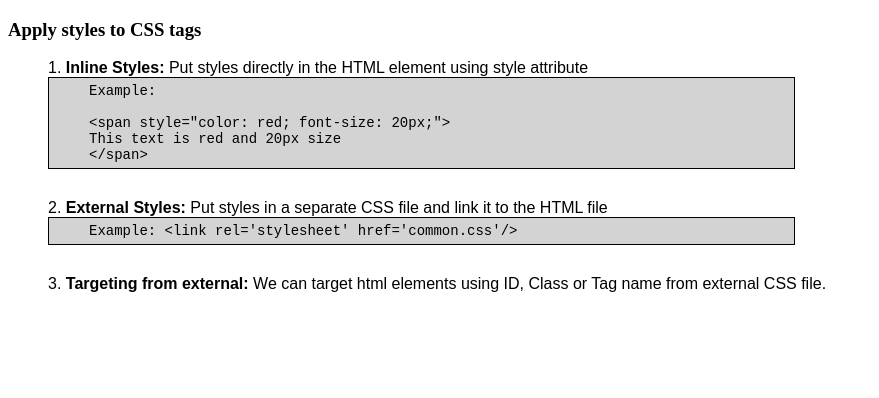
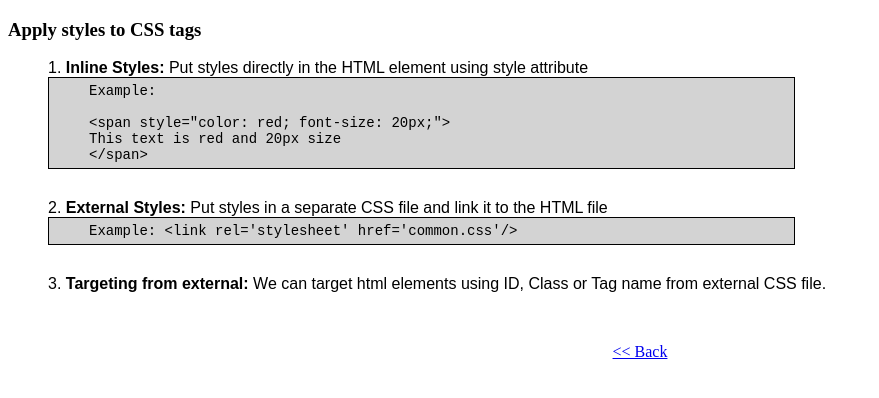
Before and after one commit to rpgithub/learn, a website: page css/apply.html in a window 1280 px wide. Shown: the whole page, without its empty margins (0-879 px from the left). Drawn offline with Linux system fonts and the light colour scheme.

Commit message:
refactoring

```diff
--- a/css/apply.html
+++ b/css/apply.html
@@ -26,5 +26,8 @@
                 </li>
             </ol>
         </div>
+        <div style="text-align: center; margin-top: 20px;">
+            <a href="index.html"> &lt;&lt; Back</a>
+        </div>
     </body>
 </html>
```
Also changed, not shown: css/typography/index.html (+3 -0 lines), css/typography/apply.html (deleted).
